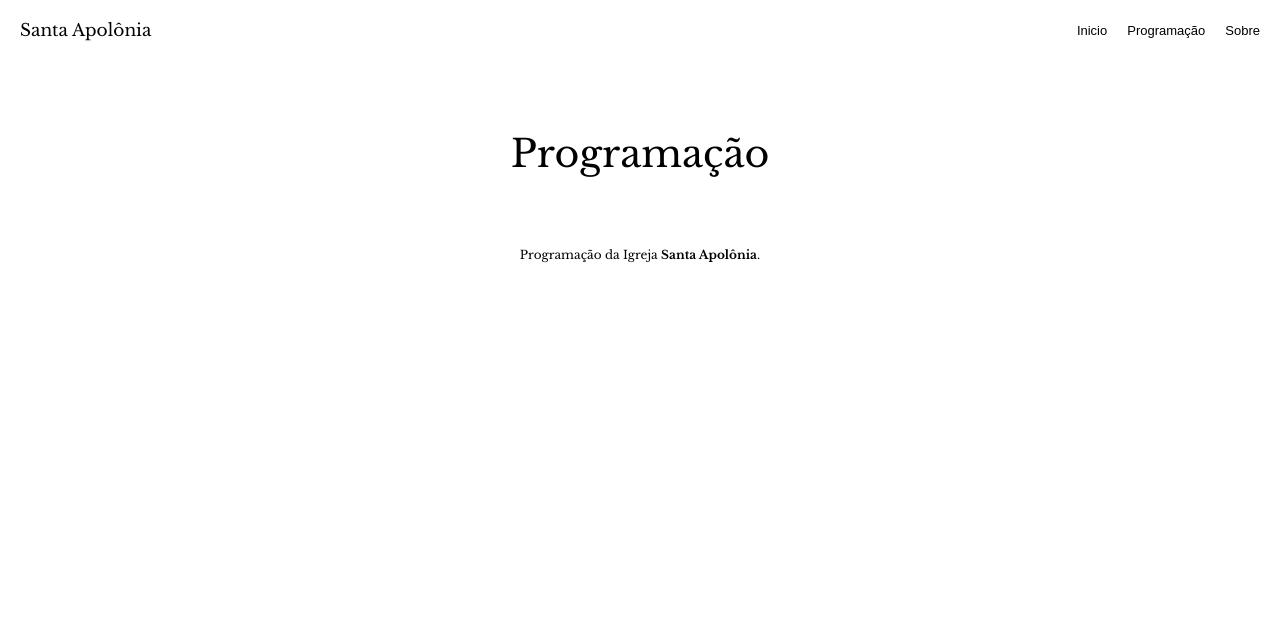
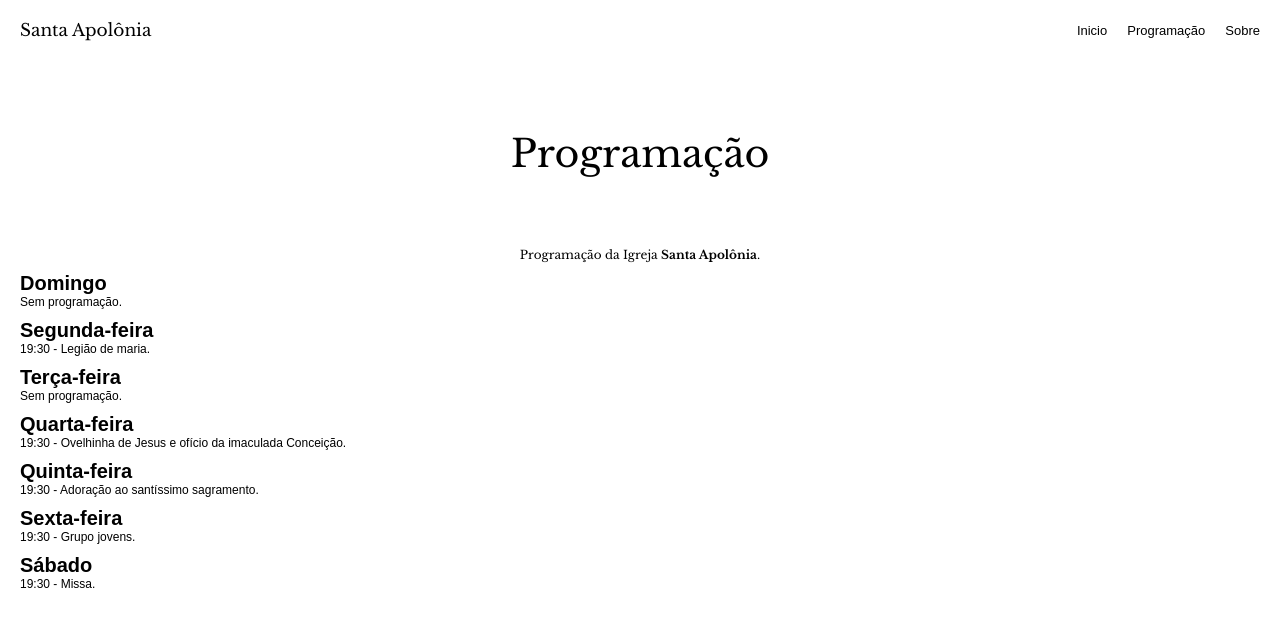
Before and after one commit to djairvinicius/santapolonia, a plain HTML site: page programacao.html in a window 1280 px wide. Drawn offline with nearby package versions, Linux system fonts and the light colour scheme; a web font is replaced by a local one.

Commit message:
Modificado style.css, index.html e programacao.html

```diff
--- a/css/style.css
+++ b/css/style.css
@@ -81,6 +81,7 @@ body {
 .text {
 	font-size: 12px;
 	font-family: "Libre Baskerville", serif;                font-weight: 400;                                       font-style: normal;
+	text-align: center;
 }
 .cardtext {
 	display: flex;
@@ -149,3 +150,21 @@ body {
 	height: 15px;
 	width: 15px;
 }
+.prog {
+	height: auto;
+	width: 100%;
+	display: flex;
+	flex-direction: column;
+	justify-content: flex-start;
+	align-items: flex-start;
+	margin-top: 10px;
+}
+.progtitle {
+	color: #000000;
+	font-size: 20px;
+}
+.progtext {
+	color: #000000;
+	font-size: 12px;
+	margin-bottom: 10px;
+}
--- a/programacao.html
+++ b/programacao.html
@@ -9,7 +9,7 @@
 	<body>
 		<nav class="navbar">
                         <span class="logotext">                                         Santa Apolônia                                  </span>                                                 <ul class="nav-links">                                          <li><a href="index.html">Inicio</a></li>
-				<li><a href="programaca o.html">Programação</a></li>
+				<li><a href="programacao.html">Programação</a></li>
 				<li><a href="sobre.html">Sobre</a></li>                                                                     </ul>                                           </nav>
 		<h1 class="titlemain">
 			Programação
@@ -17,5 +17,49 @@
 		<p class="text">
 		Programação da Igreja <b>Santa Apolônia</b>.
 		</p>
+		<div class="prog">
+			<h2 class="progtitle">
+				Domingo
+			</h2>
+			<p class="progtext">
+			Sem programação.
+			</p>
+			<h2 class="progtitle">
+				Segunda-feira
+			</h2>
+			<p class="progtext">
+			19:30 - Legião de maria.
+			</p>
+			<h2 class="progtitle">
+				Terça-feira
+			</h2>
+			<p class="progtext">
+			Sem programação.
+			</p>
+			<h2 class="progtitle">
+				Quarta-feira
+			</h2>
+			<p class="progtext">
+			19:30 - Ovelhinha de Jesus e ofício da imaculada Conceição.
+			</p>
+			<h2 class="progtitle">
+				Quinta-feira
+			</h2>
+			<p class="progtext">
+			19:30 - Adoração ao santíssimo sagramento.
+			</p>
+			<h2 class="progtitle">
+				Sexta-feira
+			</h2>
+			<p class="progtext">
+			19:30 - Grupo jovens.
+			</p>
+			<h2 class="progtitle">
+				Sábado
+			</h2>
+			<p class="progtext">
+			19:30 - Missa.
+			</p>
+		</div>
 	</body>
 </html>
```
Also changed, not shown: index.html (+2 -0 lines).
